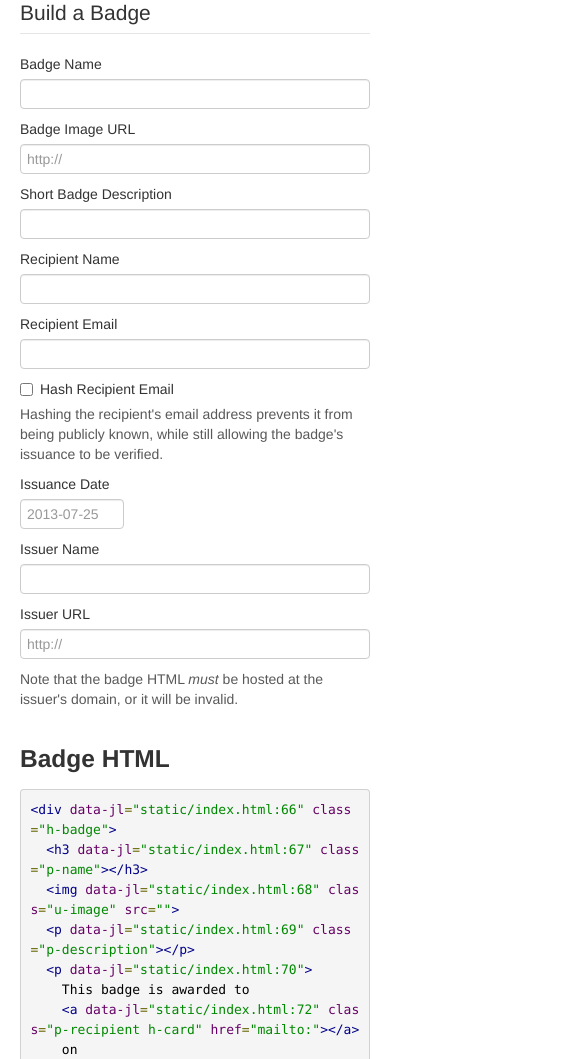
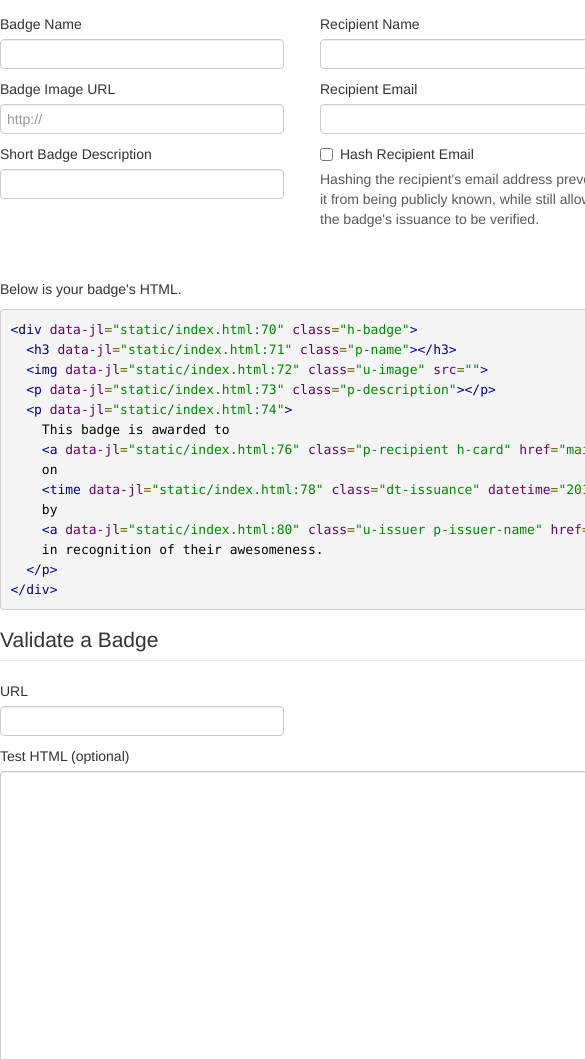
Before and after one commit to toolness/badge-microformat-fun, a website: page static/index.html in a window 390 px wide. Shown: the part 107-1166 px from the top of the page, 585 px wide, since content can reach past the window. Drawn offline with Linux system fonts and the light colour scheme.

Commit message:
split form into 3 columns, removed responsive CSS

```diff
--- a/static/index.html
+++ b/static/index.html
@@ -1,7 +1,6 @@
 <!DOCTYPE html>
 <meta charset="utf-8">
 <link rel="stylesheet" href="bootstrap/css/bootstrap.min.css">
-<link rel="stylesheet" href="bootstrap/css/bootstrap-responsive.min.css">
 <link rel="stylesheet" href="google-code-prettify/prettify.css">
 <title>Badge Microformat Fun</title>
 <div class="container">
@@ -11,6 +10,8 @@
   <fieldset>
     <legend>Build a Badge</legend>
 
+    <div class="row">
+      <div class="span4">
         <label>Badge Name</label>
         <input class="input-xlarge" type="text" name="name" required>
 
@@ -19,7 +20,8 @@
 
         <label>Short Badge Description</label>
         <input class="input-xlarge" type="text" name="description" required>
-
+      </div>
+      <div class="span4">
         <label>Recipient Name</label>
         <input class="input-xlarge" type="text" name="recipient-name" required>
 
@@ -30,7 +32,8 @@
           <input type="checkbox" name="hash"> Hash Recipient Email
         </label>
         <span class="help-block">Hashing the recipient's email address prevents it from being publicly known, while still allowing the badge's issuance to be verified.</span>
-
+      </div>
+      <div class="span4">
         <label>Issuance Date</label>
         <input class="input-small" type="text" name="issuance">
 
@@ -40,10 +43,11 @@
         <label>Issuer URL</label>
         <input class="input-xlarge" type="text" name="issuer" placeholder="http://" required>
         <span class="help-block">Note that the badge HTML <em>must</em> be hosted at the issuer's domain, or it will be invalid.</span>
+      </div>
   </fieldset>
 </form>
 
-<h3>Badge HTML</h3>
+<p>Below is your badge's HTML.</p>
 
 <pre id="badge-html"></pre>
 
```
Lines whose indentation alone changed are shown as unchanged.
